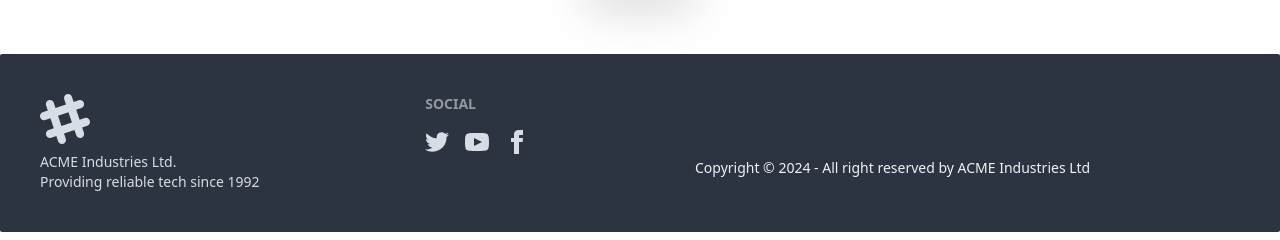
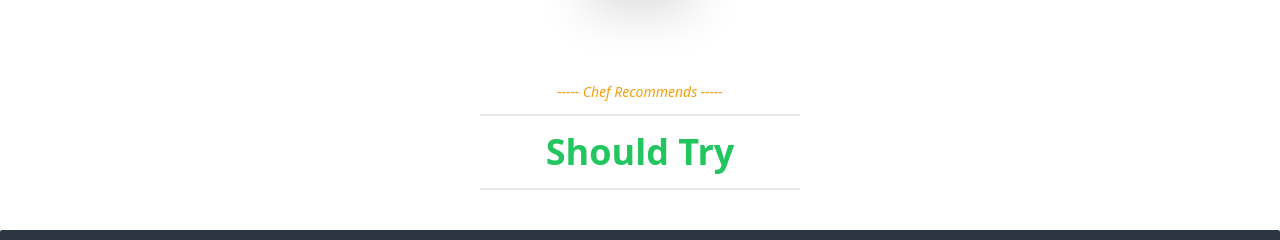
Before and after one commit to tonmoy3673/Green-Spoon-client, a React (Vite) app: page / in a window 1280 px wide. Shown: the part 2426-2666 px from the top of the page. Built offline with nearby package versions, Linux system fonts and the light colour scheme.

Commit message:
:bulb: create food card file

```diff
--- a/src/Components/Pages/Home/AllMenu.jsx
+++ b/src/Components/Pages/Home/AllMenu.jsx
@@ -17,7 +17,7 @@ const AllMenu =()=>{
     return(
         <div className="mb-6 md:mb-16">
             <div>
-                <SectionTitle subTitle={'----- Check it Out -----'} title={'From Our Menu'}/>
+                <SectionTitle subTitle={'Check it Out'} title={'From Our Menu'}/>
             </div>
             <h2>All Menu : {menu.length}</h2>
             {/* ============= Menu Section ========== */}
--- /dev/null
+++ b/src/Components/Pages/Home/FoodCard.jsx
@@ -0,0 +1,14 @@
+import SectionTitle from "../../../assets/images/SectionTitle/SectionTitle";
+
+
+const FoodCard = () => {
+    return (
+        <div>
+            <section>
+                <SectionTitle title={'Should Try'} subTitle={'Chef Recommends'}/>
+            </section>
+        </div>
+    );
+};
+
+export default FoodCard;
--- a/src/Components/Pages/Home/Home.jsx
+++ b/src/Components/Pages/Home/Home.jsx
@@ -1,6 +1,7 @@
 import AllMenu from "./AllMenu";
 import Banner from "./Banner";
 import Chef from "./Chef";
+import FoodCard from "./FoodCard";
 import Products from "./Products";
 
 const Home =()=>{
@@ -10,6 +11,7 @@ const Home =()=>{
            <Products/>
            <Chef/>
            <AllMenu/>
+           <FoodCard/>
 
         </div>
 
--- a/src/Components/Pages/Home/Products.jsx
+++ b/src/Components/Pages/Home/Products.jsx
@@ -70,7 +70,7 @@ const Products = () => {
     ]
     return (
         <div>
-            <SectionTitle subTitle={'----- From 11:00 AM to 10:00 PM -----'} title={'Order Online'}/>
+            <SectionTitle subTitle={'From 11:00 AM to 10:00 PM'} title={'Order Online'}/>
             <div>
             <Swiper
        breakpoints={breakpoints}
--- a/src/assets/images/SectionTitle/SectionTitle.jsx
+++ b/src/assets/images/SectionTitle/SectionTitle.jsx
@@ -1,7 +1,7 @@
 const SectionTitle =({title,subTitle})=>{
     return (
         <div className="mt-6 md:mt-20 w-32 md:w-80 mx-auto">
-            <p className="italic text-center text-sm text-amber-500 py-3 ">{subTitle}</p>
+            <p className="italic text-center text-sm text-amber-500 py-3 ">----- {subTitle} -----</p>
             <h2 className="mb-4 md:mb-10 text-center text-xl md:text-4xl text-green-500 font-semibold border-y-2 py-4 capitalize">{title}</h2>
         </div>
 
```
